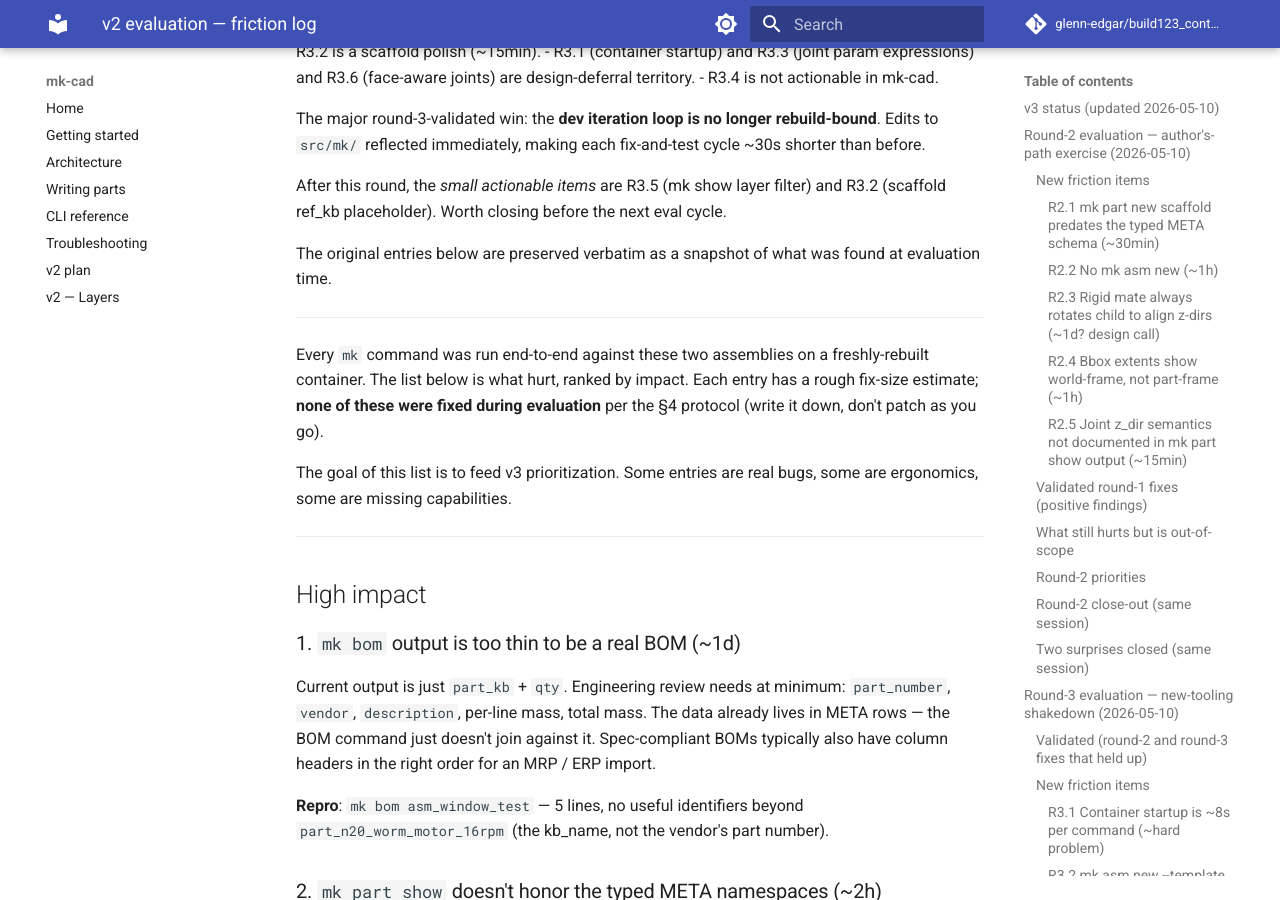
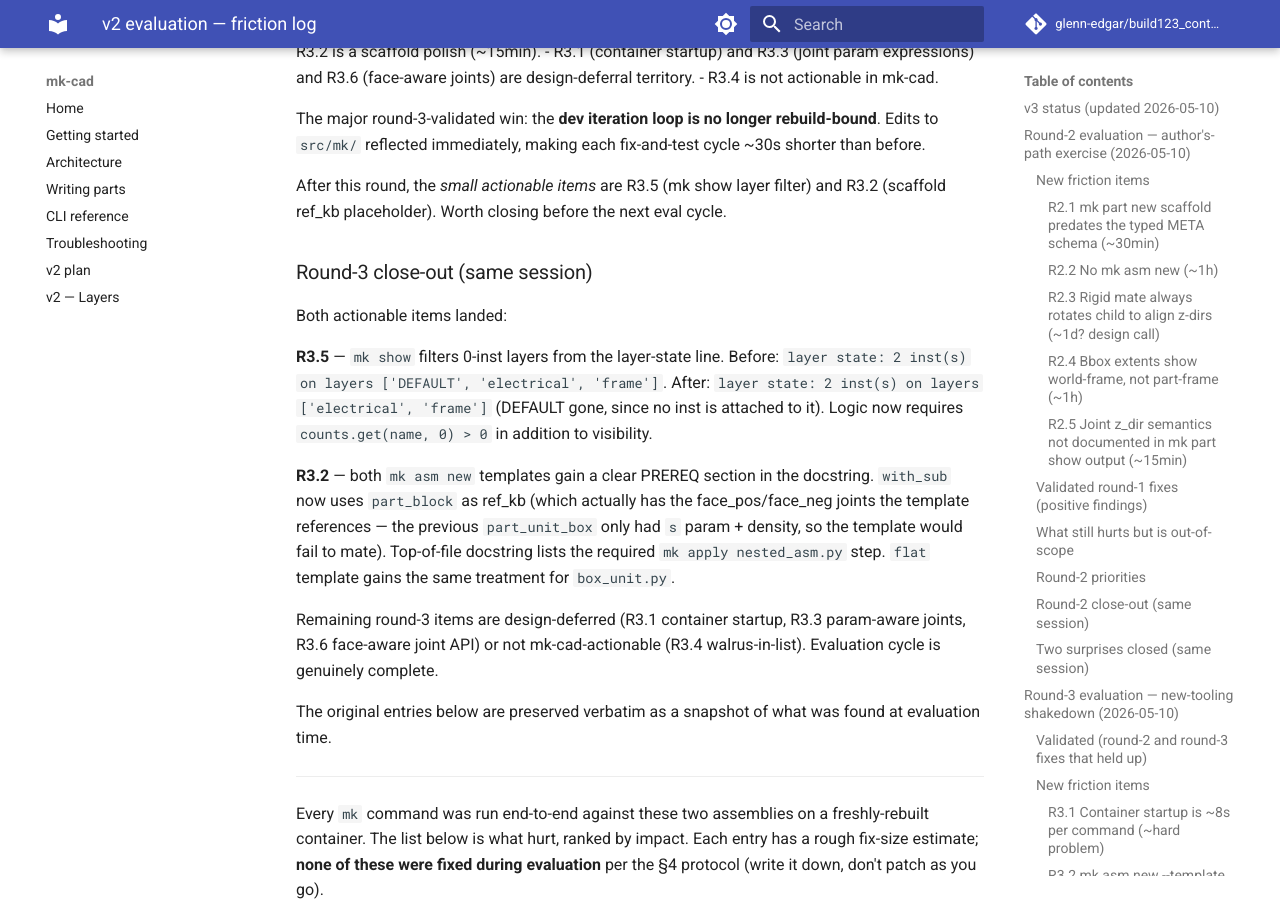
Before and after one commit to glenn-edgar/build123_container, an MkDocs documentation site: the page built from docs/v2_evaluation.md, in a window 1280 px wide and 900 px high, scrolled down 7438 px. Built offline with MkDocs 1.6.1 and Material for MkDocs 9.7.7, drawn with Linux system fonts in a browser that asks for light colours; comment, search, counter and statistics services are not loaded.

Commit message:
v3 round 3 close-out: R3.5 + R3.2 in one pass
Two actionable items from the §4 round-3 evaluation closed; the rest
are design-deferred or not mk-cad-actionable.

R3.5 — mk show layer-state line drops 0-inst layers
  show.py now imports count_insts_per_layer and requires
  counts.get(name, 0) > 0 in addition to visibility before listing
  a layer in the "on layers [...]" message. DEFAULT and other
  layers that no inst is on no longer clutter the breakdown.

  Verified:
    Before:  layer state: 2 inst(s) on layers
             ['DEFAULT', 'electrical', 'frame'] (all visible)
    After:   layer state: 2 inst(s) on layers
             ['electrical', 'frame'] (all visible)

R3.2 — mk asm new templates document the part prereq
  Round-3 finding: the with_sub template referenced
  ref_kb="part_unit_box" but the mate then referenced
  face_pos/face_neg joints — part_unit_box has no such joints
  (those live on part_block from nested_asm.py). A user
  following the scaffold's "next: ... mk build" hint hit
  unresolvable joint paths.

  Fix: with_sub now uses ref_kb="part_block" (which actually
  has the face joints) and the docstring opens with a clear
  PREREQ section pointing at nested_asm.py. flat template
  gains an analogous PREREQ for box_unit.py.

  Verified by scaffolding fresh: the generated manifest's
  docstring shows the prereq commands at the top before the
  "next: ..." line in the CLI output.

Tests: 169 pass + 1 skipped (no regressions; the only show.py
behaviour change is cosmetic).

docs/v2_evaluation.md round-3 section gains a "close-out"
sub-section. continue.md §0a flags the friction-log status:
every actionable item across rounds 1/2/3 is closed; remaining
are explicit defers and design-deferred items.

Co-Authored-By: Claude Opus 4.7 (1M context) <noreply@anthropic.com>

```diff
--- a/docs/v2_evaluation.md
+++ b/docs/v2_evaluation.md
@@ -355,6 +355,29 @@ After this round, the *small actionable items* are R3.5 (mk show
 layer filter) and R3.2 (scaffold ref_kb placeholder). Worth
 closing before the next eval cycle.
 
+### Round-3 close-out (same session)
+
+Both actionable items landed:
+
+**R3.5** — `mk show` filters 0-inst layers from the layer-state line.
+Before: `layer state: 2 inst(s) on layers ['DEFAULT', 'electrical', 'frame']`.
+After: `layer state: 2 inst(s) on layers ['electrical', 'frame']` (DEFAULT
+gone, since no inst is attached to it). Logic now requires
+`counts.get(name, 0) > 0` in addition to visibility.
+
+**R3.2** — both `mk asm new` templates gain a clear PREREQ section in
+the docstring. `with_sub` now uses `part_block` as ref_kb (which
+actually has the face_pos/face_neg joints the template references —
+the previous `part_unit_box` only had `s` param + density, so the
+template would fail to mate). Top-of-file docstring lists the
+required `mk apply nested_asm.py` step. `flat` template gains the
+same treatment for `box_unit.py`.
+
+Remaining round-3 items are design-deferred (R3.1 container startup,
+R3.3 param-aware joints, R3.6 face-aware joint API) or not
+mk-cad-actionable (R3.4 walrus-in-list). Evaluation cycle is
+genuinely complete.
+
 The original entries below are preserved verbatim as a snapshot of what
 was found at evaluation time.
 
```
Also changed, not shown: continue.md (+11 -0 lines), 2 other files.
